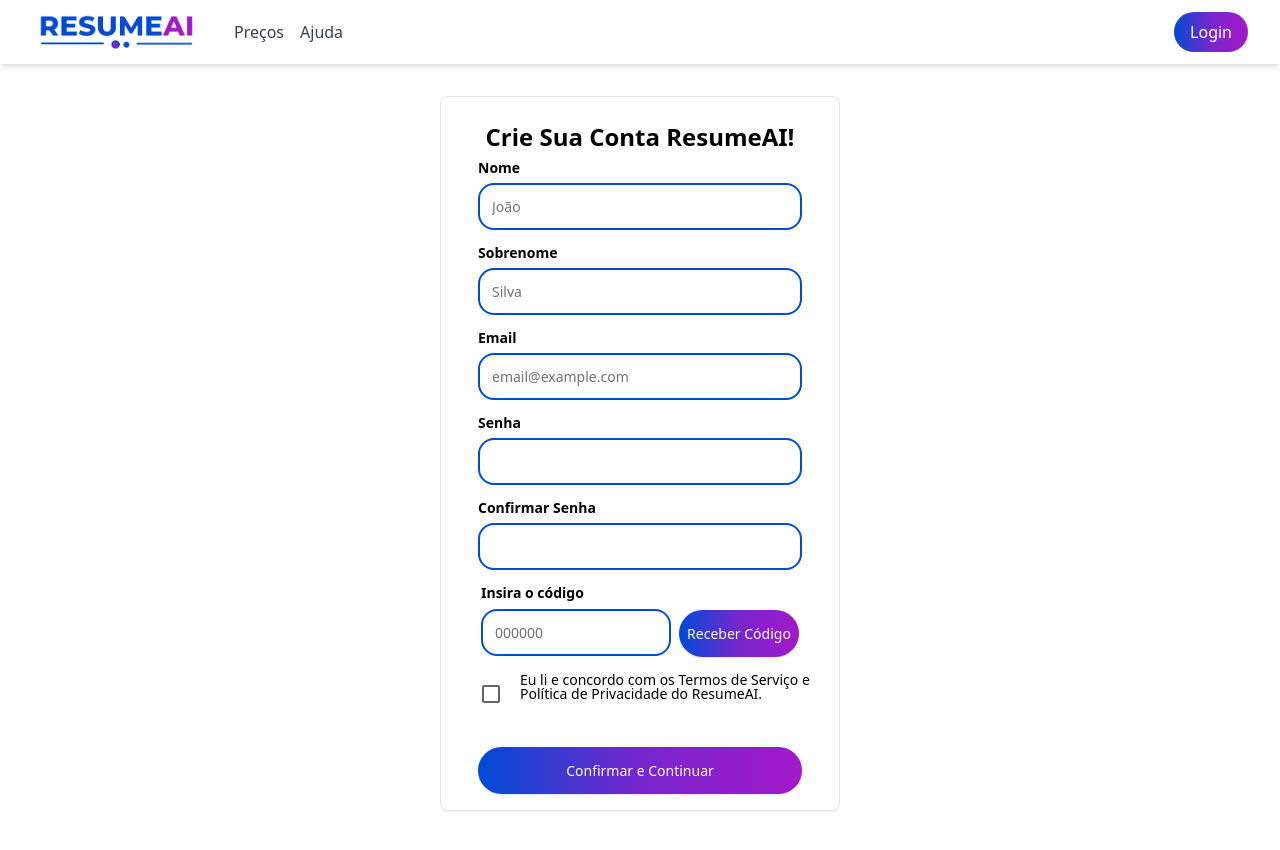
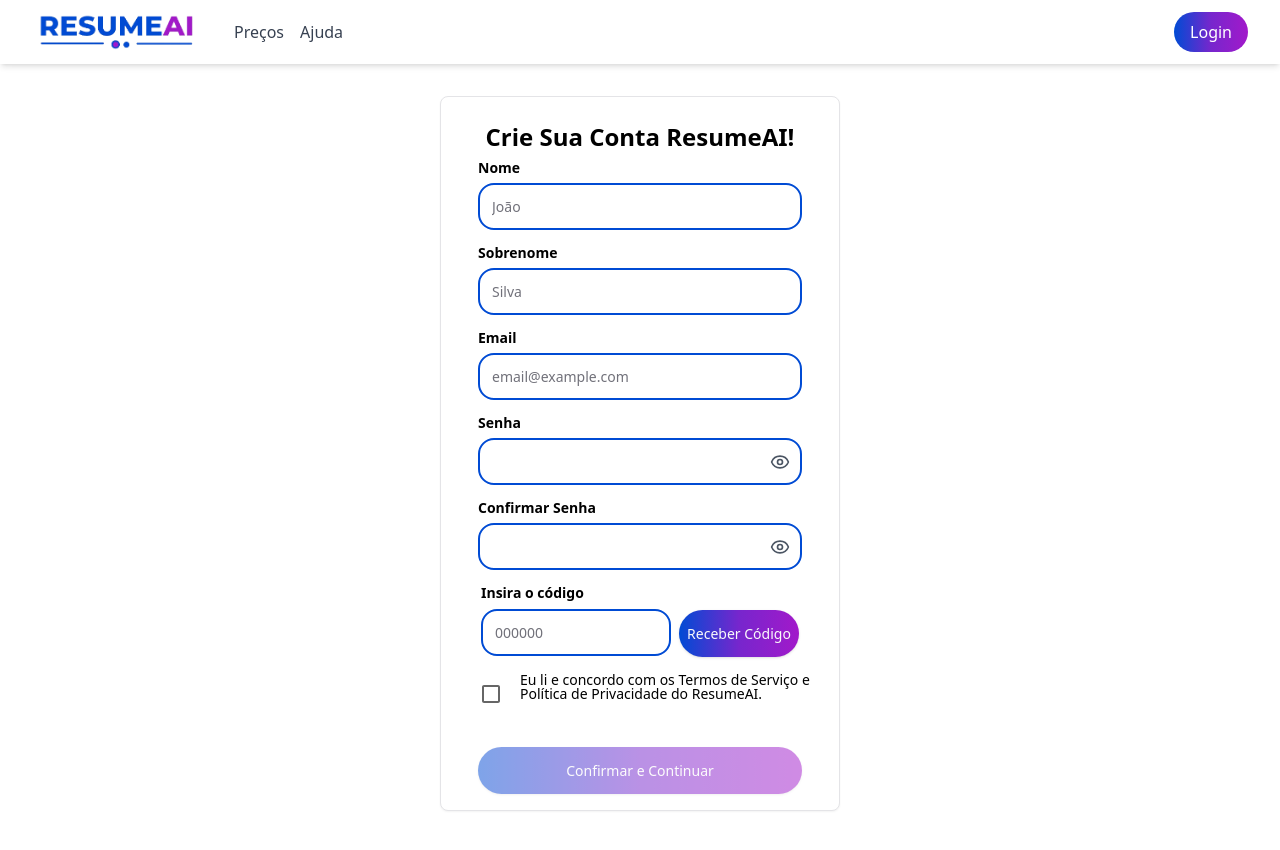
Before and after one commit to fabriely/ResumeAI, a Next.js app in the folder client/: page /register in a window 1280 px wide. Shown: the top 850 px of the page. Built offline with nearby package versions, Linux system fonts and the light colour scheme; no server answers.

Commit message:
Additional Functionalites to Register Modal
feat(integration-registration): Added eye visibility button to see password and confirm password. Confirm button is now disabled until every field is filled, except the confirmation code field which is not yet implemented.

```diff
--- a/client/src/components/cardRegister/index.tsx
+++ b/client/src/components/cardRegister/index.tsx
@@ -6,6 +6,7 @@ import { Input } from "components/ui/input";
 import { Label } from "components/ui/label";
 import { Checkbox } from '@mui/material';
 import { useRouter } from "next/navigation";
+import { Eye, EyeOff } from "lucide-react";
 import { validateEmail, validatePassword} from "../../validations/loginValidationSchema";
 import { boolean, string } from "zod";
 
@@ -15,9 +16,19 @@ const FormRegister = () => {
     const [last_name, setLastName] = useState("");
     const [email, setEmail] = useState("");
     const [password, setPassword] = useState("");
+    const [passwordVisible, setPasswordVisible] = useState(false);
     const [confirmPassword, setConfirmPassword] = useState("");
+    const [confirmPasswordVisible, setConfirmPasswordVisible] = useState(false);
     const [errorMessage, setErrorMessage] = useState("");
     const [boxChecked, setBoxChecked] = useState(false);
+
+    const togglePasswordVisibility = () => {
+        setPasswordVisible((prev) => !prev);
+    };
+
+    const toggleConfirmPasswordVisibility = () => {
+        setConfirmPasswordVisible((prev) => !prev);
+    };
 
     const handleSendRegisterCredentials = async () => {
         try {
@@ -80,7 +91,8 @@ const FormRegister = () => {
                 <CardContent className="overflow-auto flex flex-col gap-4 p-4 -mt-8">
                     <div className="grid gap-2 justify-center">
                         <Label className="text-black font-bold" htmlFor="Nome"> Nome </Label>
-                        <Input className="bg-white border-2 border-[#004BD4] w-[324px] h-[47px] rounded-[16px]"
+                        <Input
+                            className="bg-white border-2 border-[#004BD4] w-[324px] h-[47px] rounded-[16px]"
                             id="name"
                             type="name"
                             placeholder="João"
@@ -91,7 +103,8 @@ const FormRegister = () => {
                     </div>
                     <div className="grid gap-2 justify-center">
                         <Label className="text-black font-bold" htmlFor="Sobrenome"> Sobrenome </Label>
-                        <Input className="bg-white border-2 border-[#004BD4] w-[324px] h-[47px] rounded-[16px]"
+                        <Input
+                            className="bg-white border-2 border-[#004BD4] w-[324px] h-[47px] rounded-[16px]"
                             id="last_name"
                             type="last_name"
                             placeholder="Silva"
@@ -102,7 +115,8 @@ const FormRegister = () => {
                     </div>
                     <div className="grid gap-2 justify-center">
                         <Label className="text-black font-bold" htmlFor="Email"> Email </Label>
-                        <Input className="bg-white border-2 border-[#004BD4] w-[324px] h-[47px] rounded-[16px]"
+                        <Input
+                            className="bg-white border-2 border-[#004BD4] w-[324px] h-[47px] rounded-[16px]"
                             id="email"
                             type="email"
                             placeholder="email@example.com"
@@ -113,28 +127,49 @@ const FormRegister = () => {
                     </div>
                     <div className="grid gap-2 justify-center">
                         <Label className="text-black font-bold" htmlFor="Senha"> Senha </Label>
-                        <Input className="bg-white border-2 border-[#004BD4] w-[324px] h-[47px] rounded-[16px]"
+                        <div className="relative w-[324px]">
+                            <Input
+                                className="bg-white border-2 border-[#004BD4] w-[324px] h-[47px] rounded-[16px]"
                                 id="password"
-                            type="password"
+                                type={passwordVisible ? "text" : "password"}
                                 value={password}
                                 onChange={(e) => setPassword(e.target.value)}
                                 required
                             ></Input>
+                            <button
+                                type="button"
+                                className="absolute right-3 top-1/2 transform -translate-y-1/2 text-gray-600 hover:text-gray-900"
+                                onClick={togglePasswordVisibility}
+                            >
+                                {passwordVisible ? <EyeOff size={20} /> : <Eye size={20} />}
+                            </button>
+                        </div>
                     </div>
                     <div className="grid gap-2 justify-center">
                         <Label className="text-black font-bold" htmlFor="Confirmar Senha"> Confirmar Senha </Label>
-                        <Input className="bg-white border-2 border-[#004BD4] w-[324px] h-[47px] rounded-[16px]"
+                        <div className="relative w-[324px]">
+                            <Input
+                                className="bg-white border-2 border-[#004BD4] w-[324px] h-[47px] rounded-[16px]"
                                 id="confirmPassword"
-                            type="password"
+                                type={confirmPasswordVisible ? "text" : "password"}
                                 value={confirmPassword}
                                 onChange={(e) => setConfirmPassword(e.target.value)}
                                 required
                             ></Input>
+                            <button
+                                type="button"
+                                className="absolute right-3 top-1/2 transform -translate-y-1/2 text-gray-600 hover:text-gray-900"
+                                onClick={toggleConfirmPasswordVisibility}
+                            >
+                                {confirmPasswordVisible ? <EyeOff size={20} /> : <Eye size={20} />}
+                            </button>
+                        </div>
                     </div>
                     <div className="flex gap-2 justify-center">
                         <div className="grid gap-2 justify-evenly">
                             <Label className="text-black font-bold" htmlFor="Insira o Código"> Insira o código </Label>
-                            <Input className="bg-white border-2 border-[#004BD4] w-[190px] h-[47px] rounded-[16px]"
+                            <Input
+                                className="bg-white border-2 border-[#004BD4] w-[190px] h-[47px] rounded-[16px]"
                                 id="code"
                                 type="code"
                                 placeholder="000000"
@@ -161,8 +196,10 @@ const FormRegister = () => {
                             <p className="text-red-500 w-[324px] text-sm mt-0">{errorMessage}</p>)}
                     </div>
                     <div className="flex gap-2 justify-around items-center">
-                        <Button className="w-[324px] h-[47px] rounded-[24px] bg-gradient-to-r from-[#004BD4] via-[#5331CF] via-[#7726CD] to-[#A219CA]"
+                        <Button
+                            className="w-[324px] h-[47px] rounded-[24px] bg-gradient-to-r from-[#004BD4] via-[#5331CF] via-[#7726CD] to-[#A219CA]"
                             onClick={handleRegister}
+                            disabled={!name || !last_name || !email || !password || !confirmPassword || !boxChecked}
                         > Confirmar e Continuar </Button>
                     </div>
                 </CardContent>
```
Lines whose indentation alone changed are shown as unchanged.
